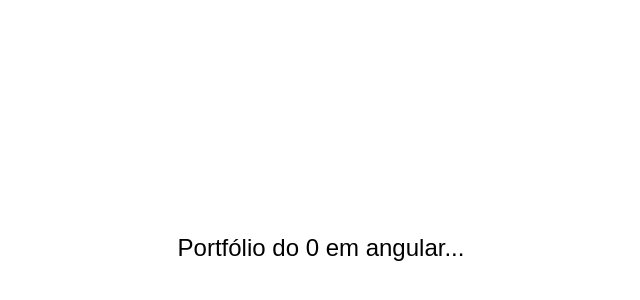
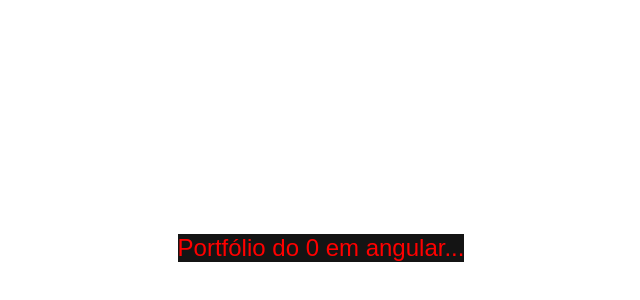
Before and after one commit to lipezxs/portfolio, an Angular app: page / in a window 1280 px wide. Shown: the part 160-460 px from the top of the page, without its empty margins (319-959 px from the left). Built offline with nearby package versions, Linux system fonts and the light colour scheme.

Commit message:
atualizando

```diff
--- a/src/app/app.sass
+++ b/src/app/app.sass
@@ -8,5 +8,6 @@
   .content
     text-align: center        // centraliza texto dentro da div
     font-size: 1.5rem
-    color: #000000ff
+    color: #ff0000ff
     font-family: Arial
+    background-color: #141414
```
